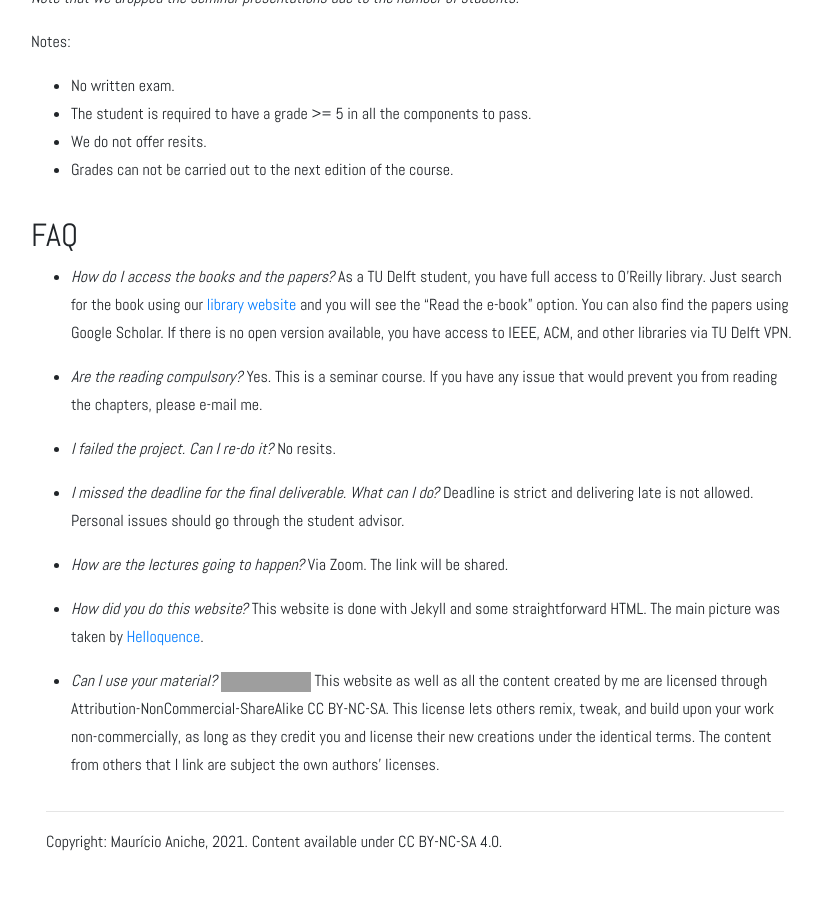
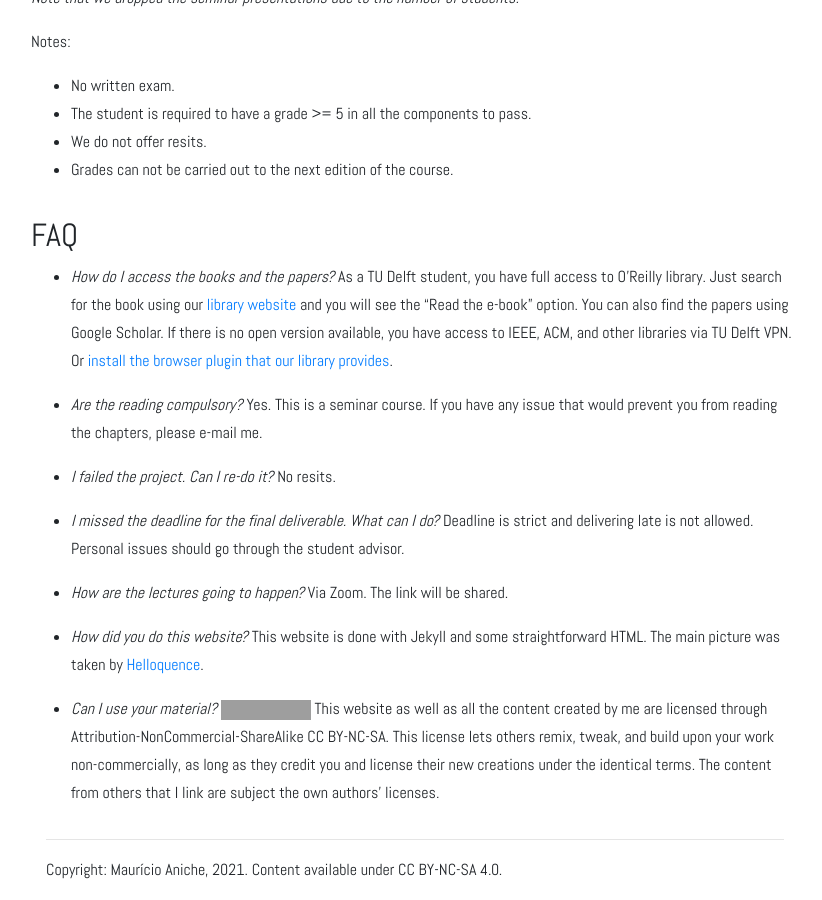
Before and after one commit to SERG-Delft/cs4300, a Jekyll site: the page built from 2021/index.md, in a window 1280 px wide and 900 px high, scrolled down 3187 px. Shown: the whole window, without its empty margins (225-1047 px from the left). Built offline with Jekyll 4.4.1, drawn with Linux system fonts in a browser that asks for light colours; before the commit the page ends 4059 px from its top, so only the background shows below that; grey boxes are pictures that could not be loaded.

Commit message:
library plugin

```diff
--- a/2021/index.md
+++ b/2021/index.md
@@ -92,7 +92,7 @@
 ## FAQ
 
 * _**How do I access the books and the papers?**_
-As a TU Delft student, you have full access to O'Reilly library. Just search for the book using our [library website](https://www.tudelft.nl/en/library/) and you will see the "Read the e-book" option. You can also find the papers using Google Scholar. If there is no open version available, you have access to IEEE, ACM, and other libraries via TU Delft VPN.
+As a TU Delft student, you have full access to O'Reilly library. Just search for the book using our [library website](https://www.tudelft.nl/en/library/) and you will see the "Read the e-book" option. You can also find the papers using Google Scholar. If there is no open version available, you have access to IEEE, ACM, and other libraries via TU Delft VPN. Or [install the browser plugin that our library provides](https://www.tudelft.nl/en/library/using-the-library/facilities-study-places/off-campus-access/access-anywhere-with-library-access).
 
 * _**Are the reading compulsory?**_
 Yes. This is a seminar course. If you have any issue that would prevent you from reading the chapters, please e-mail me.
```
